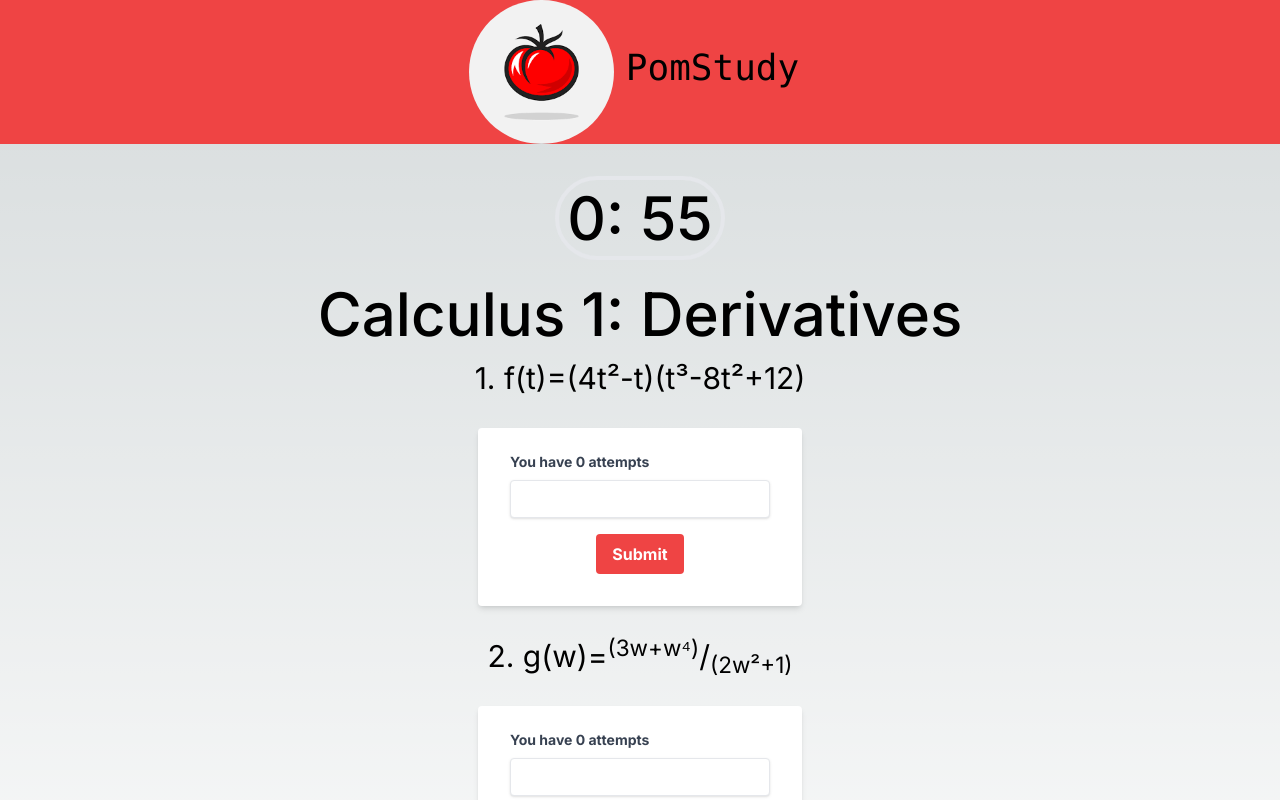
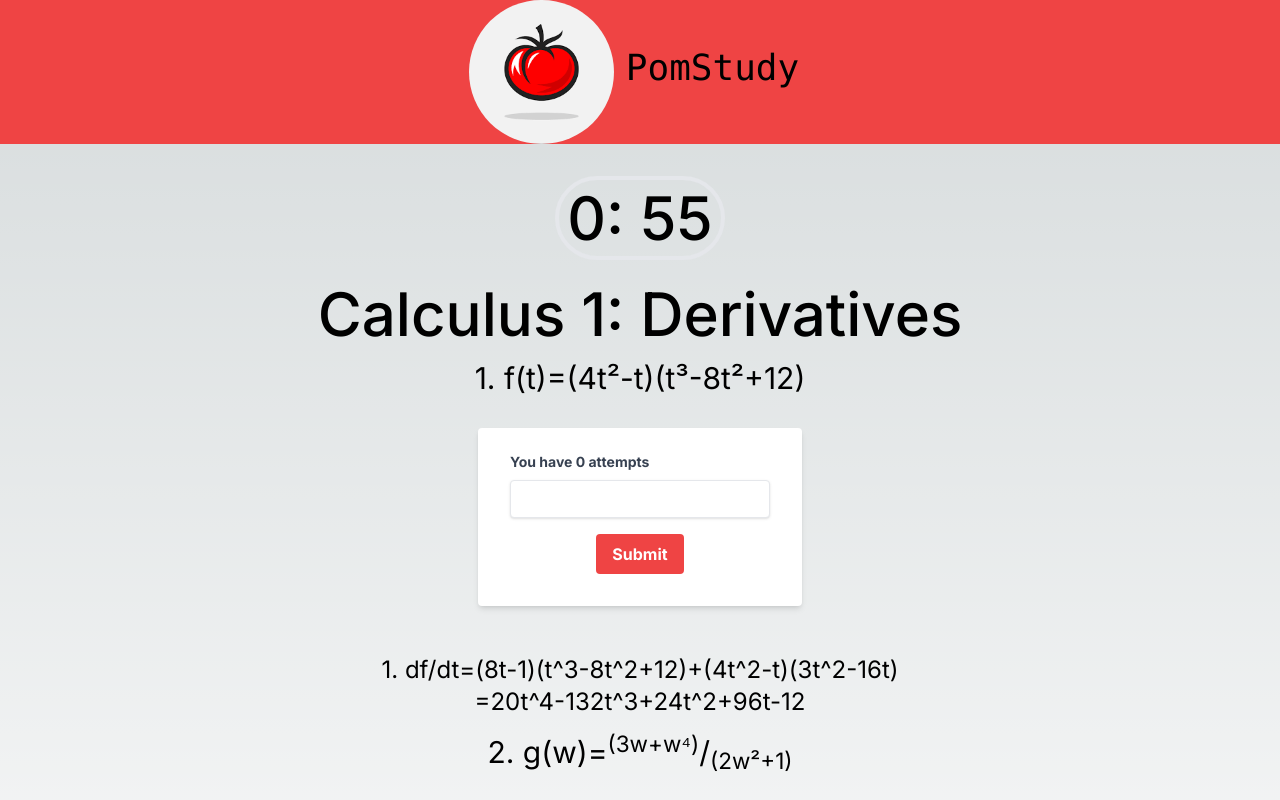
Before and after one commit to PomStudy/PomStudy, a Next.js app: page /courses/calculus1/problems in a window 1280 px wide. Shown: the top 800 px of the page. Built offline with nearby package versions, Linux system fonts and the light colour scheme.

Commit message:
Depoloyment with physics

```diff
--- a/src/app/components/input/answer.tsx
+++ b/src/app/components/input/answer.tsx
@@ -1,8 +1,10 @@
 
 import {useState} from 'react';
 
+
+
 export default function Answer() {
-    const [attempts, setAttempts] = useState(0);
+    const [attempts, setAttempts] = useState<number>(0);
 
     function handleClick() {
         setAttempts(attempts + 1);
@@ -21,7 +23,7 @@ export default function Answer() {
     <div className="w-full max-w-x justify-center flex py-4" >
         <form className="bg-white shadow-md rounded px-8 pt-6 pb-8 mb-4" onSubmit={increment}>
             <div className="mb-4">
-                <label className="block text-gray-700 text-sm font-bold mb-2" for="username">
+                <label className="block text-gray-700 text-sm font-bold mb-2" >
                     You have {attempts} attempts
                 </label>
                 <input className="shadow appearance-none border rounded w-full py-2 px-3 text-gray-700 leading-tight focus:outline-none focus:shadow-outline" id="username" type="text" placeholder=""/>
--- a/src/app/components/solutions/solution1calc1.tsx
+++ b/src/app/components/solutions/solution1calc1.tsx
@@ -1,10 +1,11 @@
 
 
 
-export default function Solution1calc1(attempts) {
+export default function Solution1calc1() {
+
+
     return
-        attempts > 2 ? (
-
+        (
             <div className="text-2xl py-4">
                         <div className="justify-center flex">
                         1. df/dt=(8t-1)(t^3-8t^2+12)+(4t^2-t)(3t^2-16t)
@@ -14,10 +15,6 @@ export default function Solution1calc1(attempts) {
                             =20t^4-132t^3+24t^2+96t-12
                         </div>
             </div>
-    ) :
-    (
-        <div>
 
-        </div>
-    )
-}
+        )
+        }
--- a/src/app/courses/calculus1/problems/page.tsx
+++ b/src/app/courses/calculus1/problems/page.tsx
@@ -3,15 +3,15 @@ import TimeComponent from '@/app/components/studytime/time'
 import App from "@/app/components/studytime/App"
 import { useSearchParams } from 'next/navigation';
 import {useState} from 'react'
-import Answer from '@/app/components/input/answer.tsx'
-import Solution1calc1 from '@/app/components/solutions/solution1calc1.tsx'
+import Answer from '@/app/components/input/answer'
+
 
 
 
 export default function Problems() {
     const router = useSearchParams();
     const  time  = router.get('time') ?? "1";
-    const [attempts, setAttempts] = useState(0);
+    const [attempts, setAttempts] = useState<number>(0);
 
 
     return(
@@ -29,14 +29,19 @@ export default function Problems() {
                     <Answer/>
 
                 </div>
-                <div>
-                    <Solution1calc1 attempts={attempts}/>
+                <div className="text-2xl py-4">
+                        <div className="justify-center flex">
+                        1. df/dt=(8t-1)(t^3-8t^2+12)+(4t^2-t)(3t^2-16t)
+                        </div>
 
+                        <div className="justify-center flex">
+                            =20t^4-132t^3+24t^2+96t-12
+                        </div>
                 </div>
 
 
                 <div className="justify-center flex text-3xl mb-4">
-                    2. g(w)=<span class="frac"><sup>(3w+w&#8308;)</sup><span>/</span><sub>(2w&#178;+1)</sub></span>
+                    2. g(w)=<span className="frac"><sup>(3w+w&#8308;)</sup><span>/</span><sub>(2w&#178;+1)</sub></span>
                 </div>
                 <div>
                     <Answer/>
--- a/src/app/courses/physics2/problems/page.tsx
+++ b/src/app/courses/physics2/problems/page.tsx
@@ -8,19 +8,12 @@ export default function Problems() {
     const  time  = router.get('time') ?? "1";
     return(
         <div className="justify-center flex text-black text-4xl py-8">
-            <div className="text-6xl mb-4 font-medium">
-                    <div className="justify-center flex mb-6"><App time={Number(time)}/> </div>
-                    <div className="justify-center flex">Physics 2</div>
-
-            </div>
-
-
 
             <div className="text-black py-8">
 
 
                 <div className="text-6xl mb-4 font-medium">
-                    <div className="justify-center flex mb-6"><App /> </div>
+                    <div className="justify-center flex mb-6"><App time={Number(time)}/> </div>
                     <div className="justify-center flex">Physics II</div>
 
                 </div>
```
